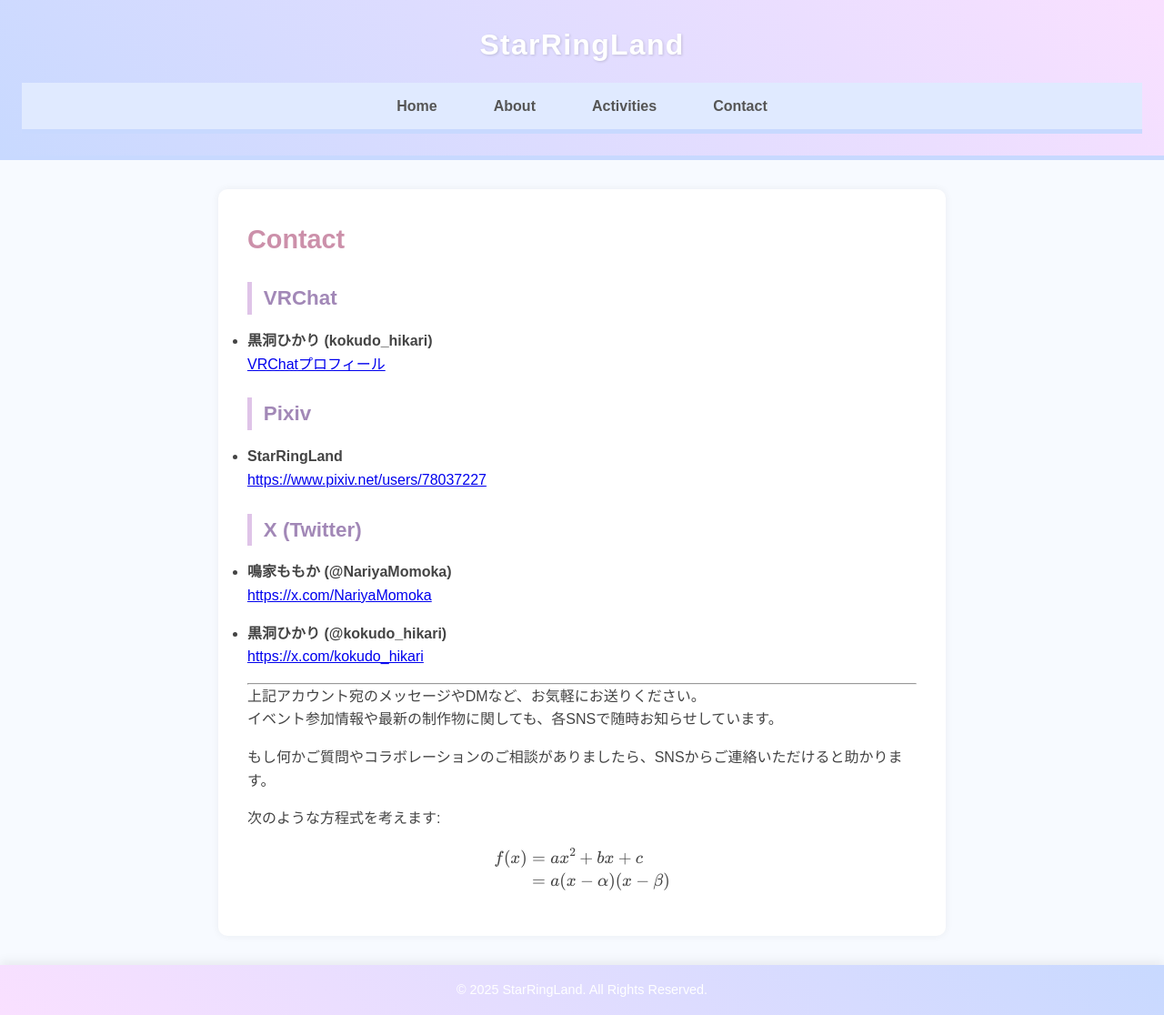
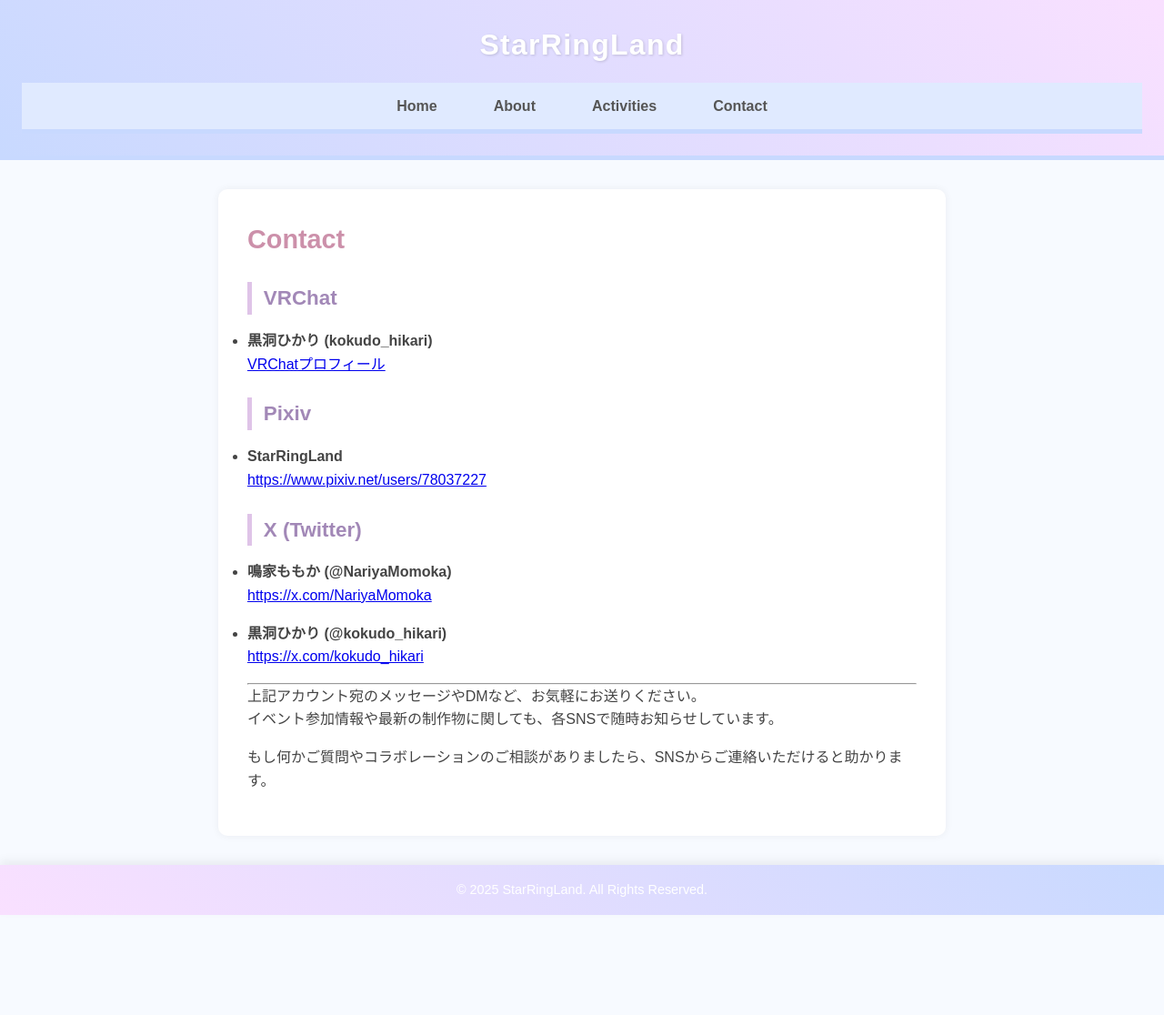
Before and after one commit to StarRingLand/StarRingLand.github.io, a Jekyll site: the page built from contact.md, in a window 1280 px wide. Shown: the whole page at 91% size. Built offline with Jekyll 4.4.1, drawn with Linux system fonts in a browser that asks for light colours; after the commit the page ends 1006 px from its top, so only the background shows below that.

Commit message:
Update contact.md

```diff
--- a/contact.md
+++ b/contact.md
@@ -29,12 +29,3 @@ title: "Contact - StarRingLand"
 イベント参加情報や最新の制作物に関しても、各SNSで随時お知らせしています。
 
 もし何かご質問やコラボレーションのご相談がありましたら、SNSからご連絡いただけると助かります。
-
-次のような方程式を考えます:
-
-$$
-\begin{aligned}
-f(x) &= ax^2 + bx + c \\
-&= a(x - \alpha)(x - \beta)
-\end{aligned}
-$$
```
